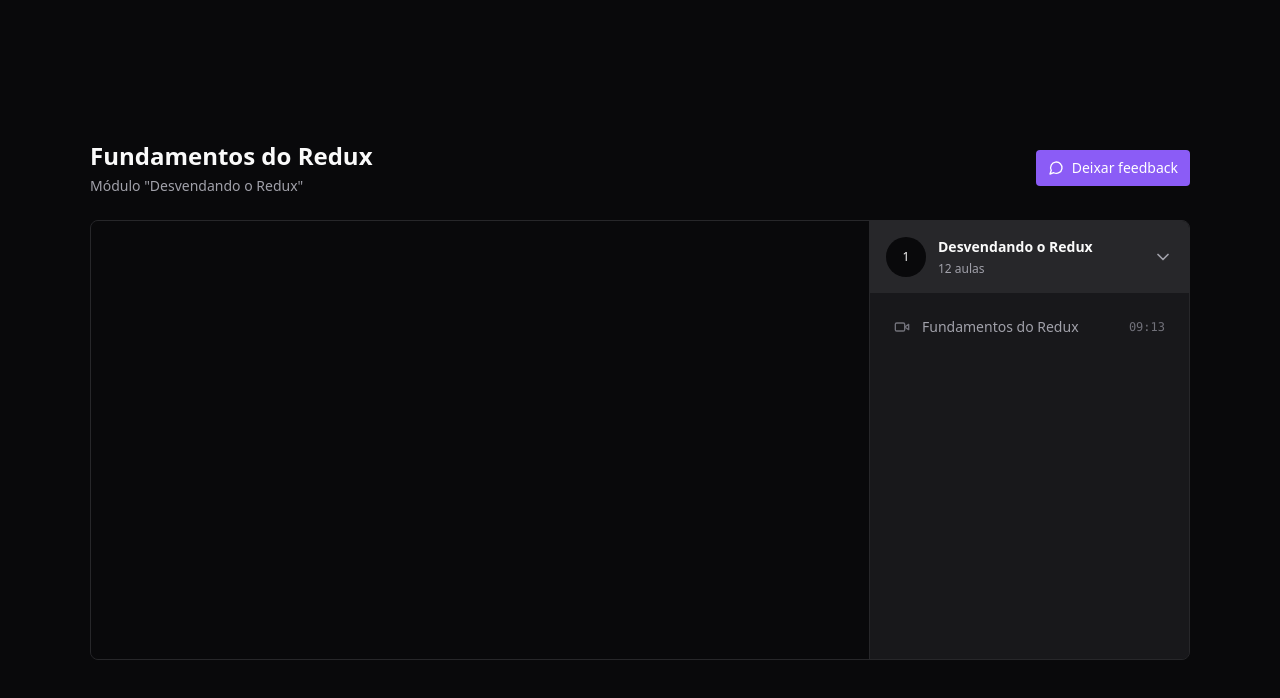
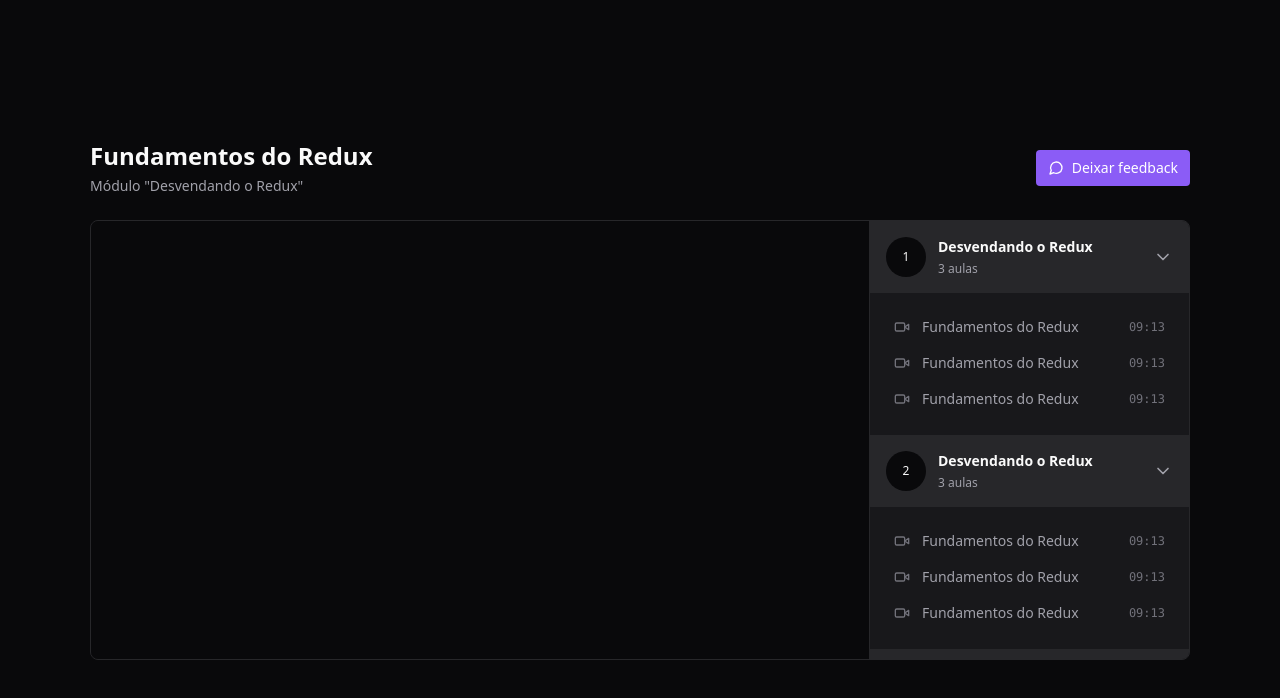
Before and after one commit to RayanneRamos/redux-zustand, a React (Vite) app: page / in a window 1280 px wide. Shown: the top 698 px of the page. Built offline with nearby package versions, Linux system fonts and the light colour scheme.

Commit message:
importando os componentes na page Player

```diff
--- a/src/pages/Player/index.tsx
+++ b/src/pages/Player/index.tsx
@@ -1,55 +1,39 @@
-import { ChevronDown, MessageCircle, Video } from "lucide-react";
-import ReactPlayer from "react-player";
+import { MessageCircle } from "lucide-react";
+import { Header } from "../../components/Header";
+import { Video } from "../../components/Video";
+import { Module } from "../../components/Module";
 
 export function Player() {
   return (
     <div className="h-screen bg-zinc-950 text-zinc-50 flex justify-center items-center">
       <div className="flex w-[1100px] flex-col gap-6">
         <div className="flex items-center justify-between">
-          <div className="flex flex-col gap-1">
-            <h1 className="text-2xl font-bold">Fundamentos do Redux</h1>
-            <span className="text-sm text-zinc-400">
-              Módulo "Desvendando o Redux"
-            </span>
-          </div>
+          <Header />
           <button className="flex items-center gap-2 rounded bg-violet-500 px-3 py-2 text-sm font-medium text-white hover:bg-violet-600">
             <MessageCircle className="h-4 w-4" />
             Deixar feedback
           </button>
         </div>
-        <main className="relative flex overflow-hidden rounded-lg border border-zinc-800 bg-zinc-900">
+        <main className="relative flex overflow-hidden rounded-lg border border-zinc-800 bg-zinc-900 pr-80">
           <div className="flex-1">
-            <div className="w-full bg-zinc-950 aspect-video">
-              <ReactPlayer
-                width="100%"
-                height="100%"
-                controls
-                url="https://www.youtube.com/watch?v=Jai8w6K_GnY"
-              />
-            </div>
+            <Video />
           </div>
-          <aside className="w-80 border-l border-zinc-800 bg-zinc-900">
-            <div>
-              <button className="flex w-full items-center gap-3 bg-zinc-800 p-4">
-                <div className="flex h-10 w-10 rounded-full items-center justify-center bg-zinc-950 text-xs">
-                  1
-                </div>
-                <div className="flex flex-col gap-1 text-left">
-                  <strong className="text-sm">Desvendando o Redux</strong>
-                  <span className="text-xs text-zinc-400">12 aulas</span>
-                </div>
-                <ChevronDown className="w-5 h-5 ml-auto text-zinc-400" />
-              </button>
-              <nav className="relative flex flex-col gap-4 p-6">
-                <button className="flex items-center gap-3 text-sm text-zinc-400">
-                  <Video className="w-4 h-4 text-zinc-500" />
-                  <span>Fundamentos do Redux</span>
-                  <span className="ml-auto font-mono text-xs text-zinc-500">
-                    09:13
-                  </span>
-                </button>
-              </nav>
-            </div>
+          <aside className="w-80 border-l border-zinc-800 bg-zinc-900 absolute top-0 bottom-0 right-0 overflow-y-scroll scrollbar scrollbar-thin scrollbar-track-zinc-950 scrollbar-thumb-zinc-800 divide-y-2 divide-zinc-900">
+            <Module
+              moduleIndex={0}
+              title="Desvendando o Redux"
+              amountOfLessons={3}
+            />
+            <Module
+              moduleIndex={1}
+              title="Desvendando o Redux"
+              amountOfLessons={3}
+            />
+            <Module
+              moduleIndex={2}
+              title="Desvendando o Redux"
+              amountOfLessons={3}
+            />
           </aside>
         </main>
       </div>
```
